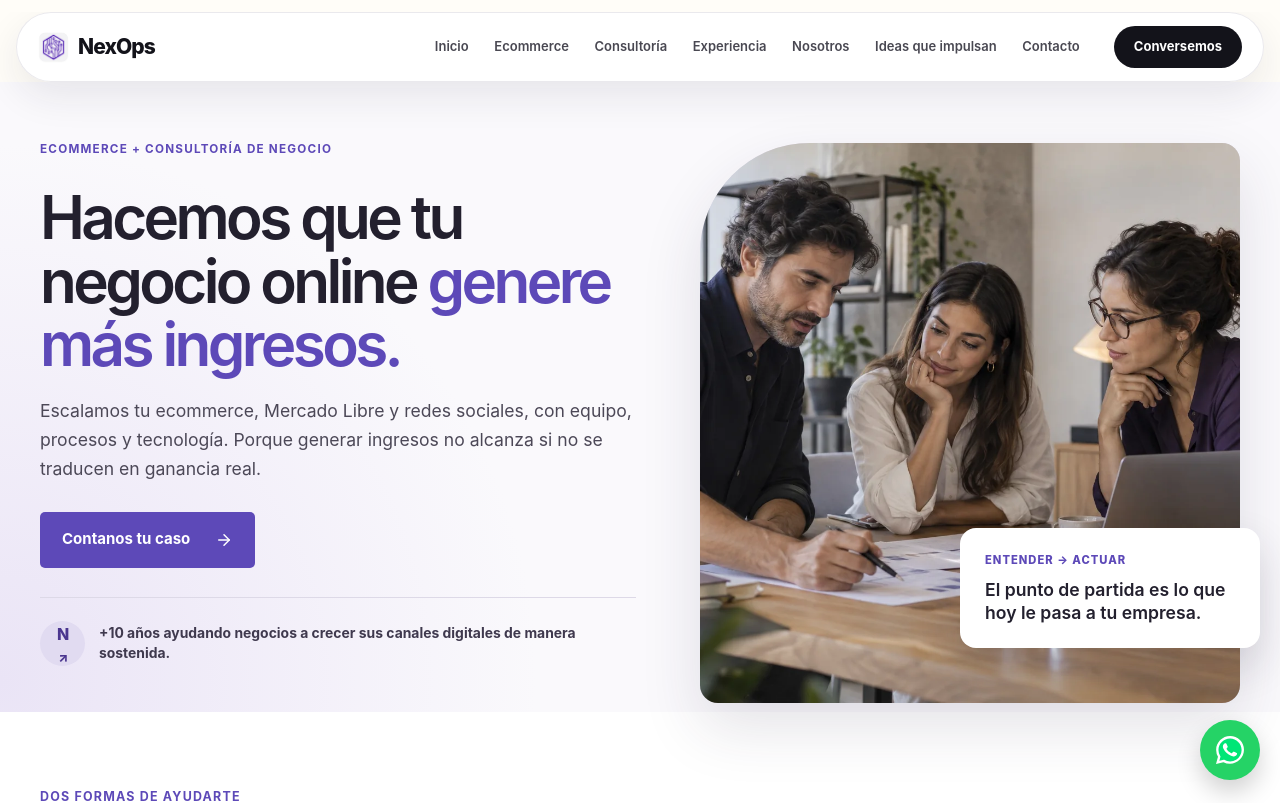
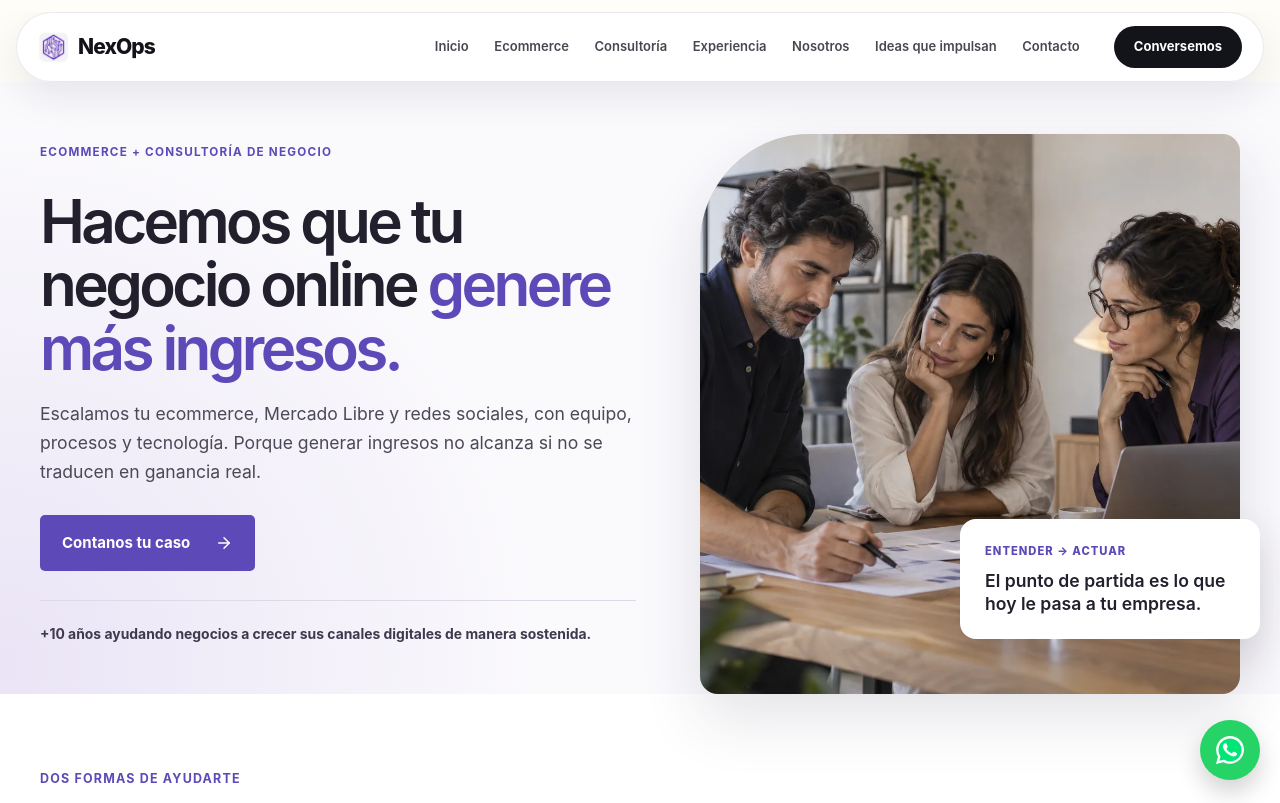
Before and after one commit to AlanTN13/webneoxps, a React (Vite) app: page / in a window 1280 px wide. Shown: the top 803 px of the page. Built offline with nearby package versions, Linux system fonts and the light colour scheme.

Commit message:
Remove decorative N badge from Home proof line

```diff
--- a/src/pages/HomePage.jsx
+++ b/src/pages/HomePage.jsx
@@ -61,7 +61,7 @@ export default function HomePage() {
         <h1 id="home-title">Hacemos que tu negocio online <em>genere más ingresos.</em></h1>
         <p>Escalamos tu ecommerce, Mercado Libre y redes sociales, con equipo, procesos y tecnología. Porque generar ingresos no alcanza si no se traducen en ganancia real.</p>
         <div className={styles.heroActions}><a className={styles.primary} href="#contacto">Contanos tu caso <ArrowRight size={18} /></a></div>
-        <div className={styles.heroProof}><span className={styles.proofMark}>N<span>↗</span></span><p><strong>+10 años ayudando negocios a crecer sus canales digitales de manera sostenida.</strong></p></div>
+        <div className={styles.heroProof}><p><strong>+10 años ayudando negocios a crecer sus canales digitales de manera sostenida.</strong></p></div>
       </div>
       <figure className={styles.heroVisual}><img src="/assets/nexops-conversation-editorial.webp" alt="Imagen editorial ilustrativa de profesionales conversando sobre un negocio" fetchPriority="high" /><figcaption><span>ENTENDER → ACTUAR</span><strong>El punto de partida es lo que hoy le pasa a tu empresa.</strong></figcaption></figure>
     </div></div></section>
--- a/src/pages/HomePage.module.css
+++ b/src/pages/HomePage.module.css
@@ -33,9 +33,7 @@
 .hero h1 em { color: var(--violet); font-style: normal; }
 .heroCopy > p { max-width: 610px; margin-top: 25px; color: #4c4857; font-size: 1.1rem; line-height: 1.65; }
 .heroActions { display: flex; flex-wrap: wrap; align-items: center; gap: 23px; margin-top: 29px; }
-.heroProof { display: flex; align-items: center; gap: 14px; margin-top: 45px; padding-top: 23px; border-top: 1px solid #ddd9e7; }
-.proofMark { display: grid; flex: 0 0 45px; width: 45px; height: 45px; place-items: center; border-radius: 50%; background: #e1dbf1; color: #4b368f; font-weight: 850; letter-spacing: -.09em; }
-.proofMark span { font-size: .8rem; }
+.heroProof { margin-top: 45px; padding-top: 23px; border-top: 1px solid #ddd9e7; }
 .heroProof p { color: #696372; font-size: .8rem; line-height: 1.45; }
 .heroProof strong { color: #3f394e; font-size: .87rem; font-weight: 700; }
 .heroVisual { position: relative; height: min(640px, 49vw); min-height: 530px; margin: 0; border-radius: 110px 18px 18px 18px; background: #ded7e8; box-shadow: 0 25px 60px rgba(47, 35, 70, .13); }
```
Also changed, not shown: 1 other file (tests, documents, lock files or other folders).
